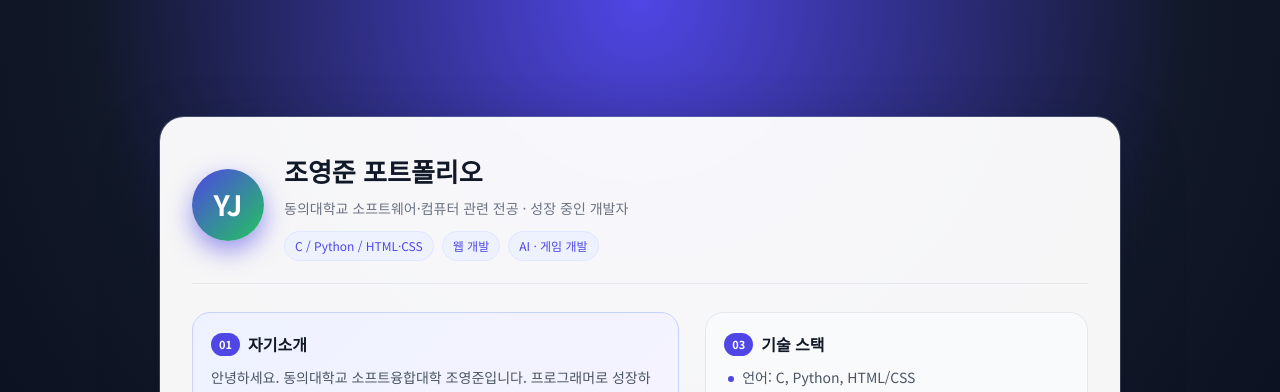
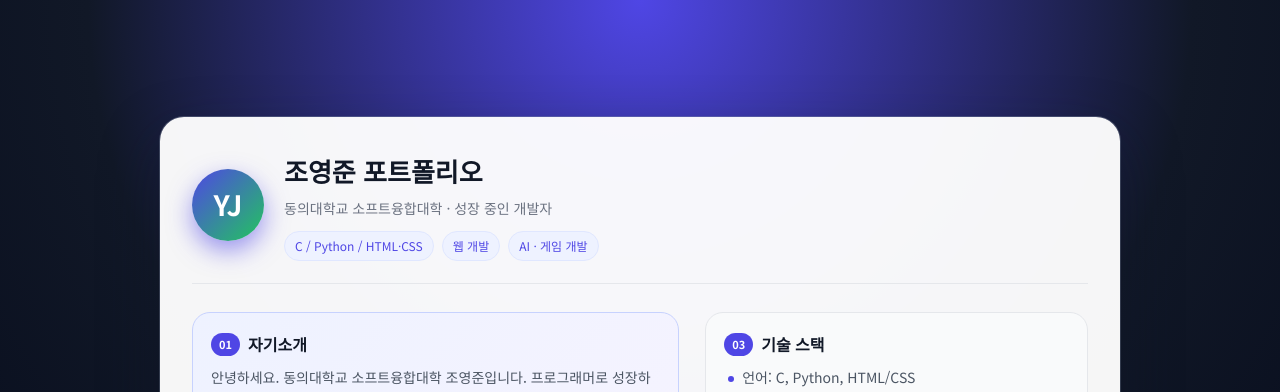
Before and after one commit to yyj0603/yyj0603.github.io, a Jekyll site: the page index.html, which Jekyll copies as it is, in a window 1280 px wide. Shown: the top 392 px of the page. Built offline with Jekyll 4.4.1, drawn with Linux system fonts in a browser that asks for light colours.

Commit message:
Update index.html

```diff
--- a/index.html
+++ b/index.html
@@ -182,7 +182,7 @@
         <div class="avatar">YJ</div>
         <div class="title-area">
             <h1>조영준 포트폴리오</h1>
-            <p>동의대학교 소프트웨어·컴퓨터 관련 전공 · 성장 중인 개발자</p>
+            <p>동의대학교 소프트융합대학 · 성장 중인 개발자</p>
             <div class="chip-row">
                 <div class="chip">C / Python / HTML·CSS</div>
                 <div class="chip">웹 개발</div>
```
